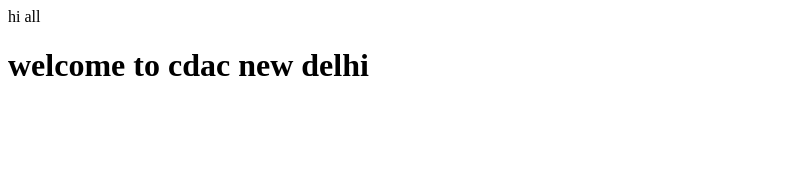
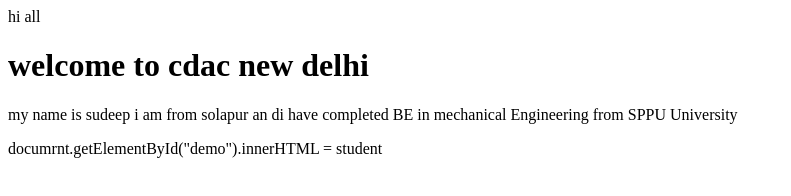
Before and after one commit to cdac2610/DemoProject1, a plain HTML site: page demo.html in a window 1280 px wide. Shown: the whole page, without its empty margins (0-791 px from the left). Drawn offline with Linux system fonts and the light colour scheme.

Commit message:
Done new update

```diff
--- a/demo.html
+++ b/demo.html
@@ -3,5 +3,9 @@
 	<body>
 		hi all
 		<h1> welcome to cdac new delhi </h1>
+		<p> my name is sudeep i am from solapur an di have completed BE in mechanical Engineering from SPPU University </p>
+
+		documrnt.getElementById("demo").innerHTML = student
+
 	</body>
 </html>
```
